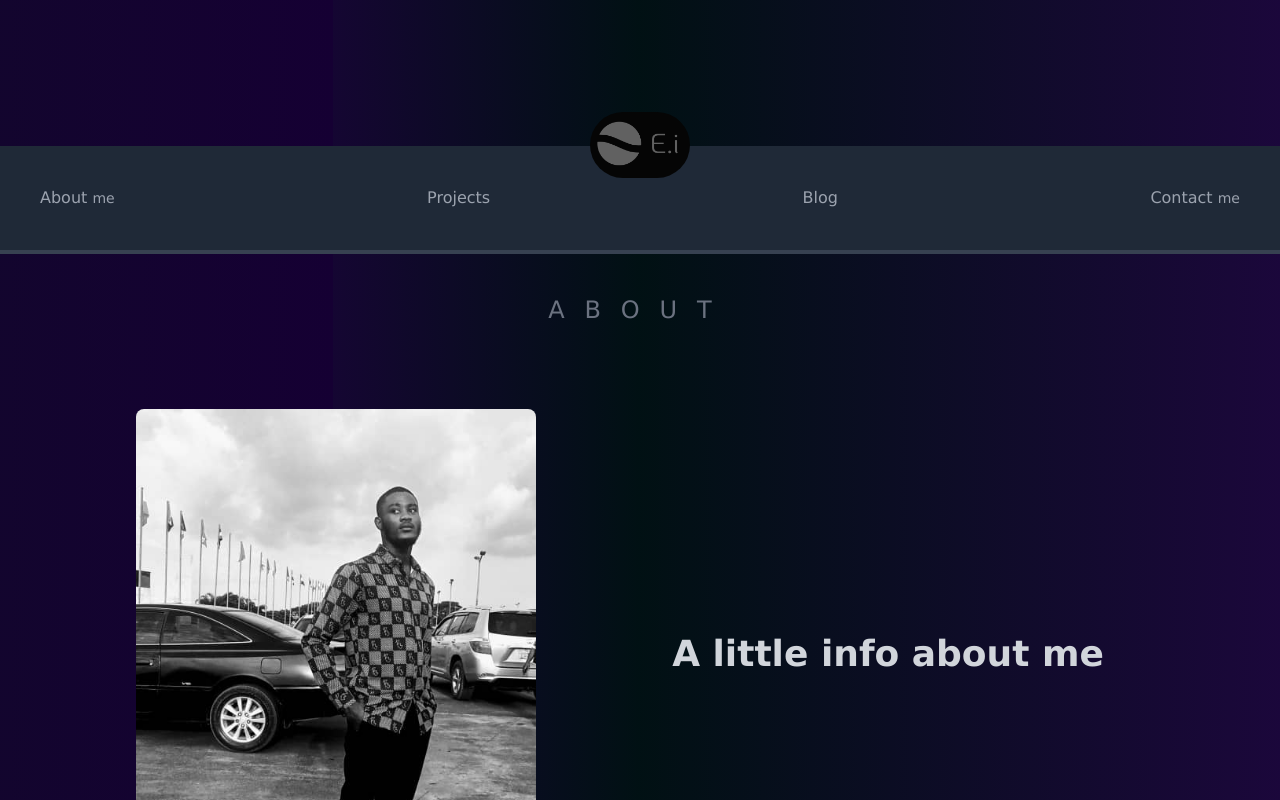
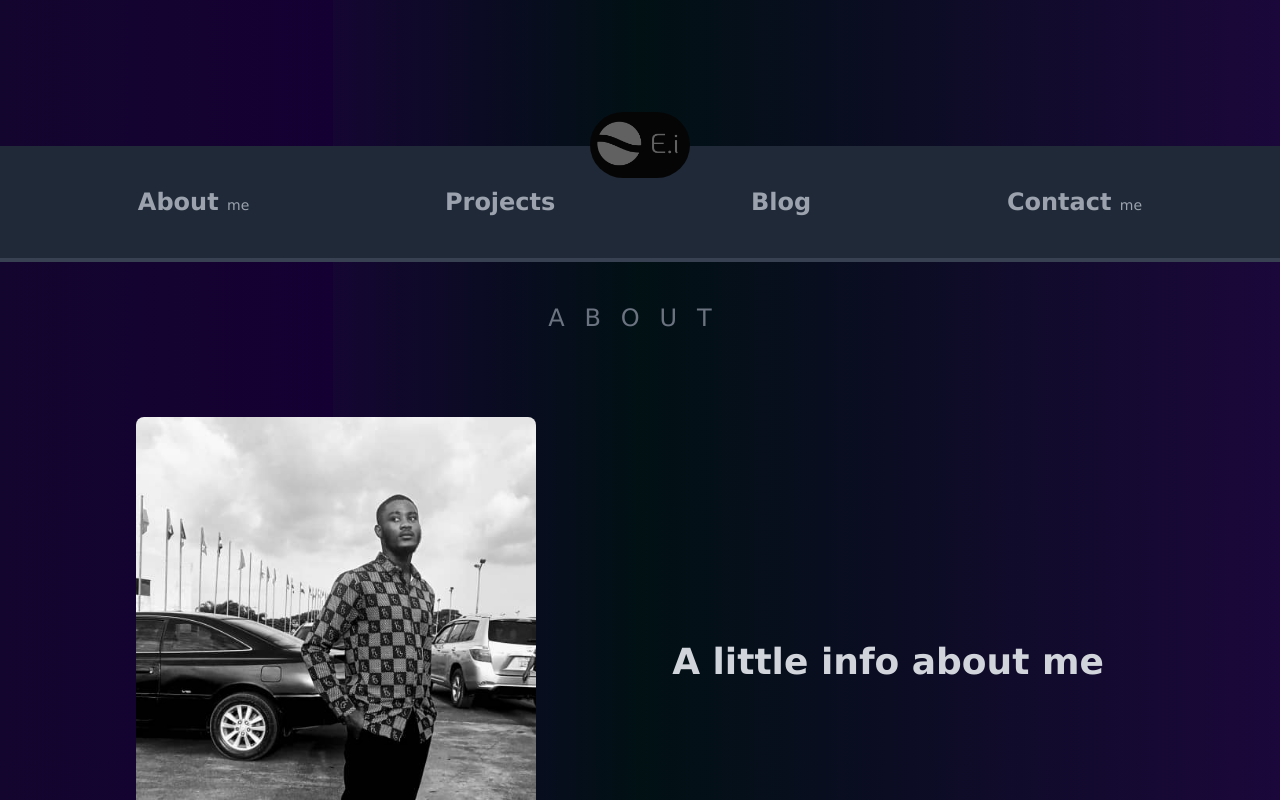
Before and after one commit to Emmanuel-Ingwe/Ei-portfoli0, a Next.js app: page /About in a window 1280 px wide. Shown: the top 800 px of the page. Built offline with nearby package versions, Linux system fonts and the light colour scheme.

Commit message:
nav justi..

```diff
--- a/src/pages/Header.tsx
+++ b/src/pages/Header.tsx
@@ -19,7 +19,7 @@ export default function Header({}: Props) {
 
 			<nav className='mt-20 bg-gray-800 border-emerald-950 p-10'>
 				<div className='flex'>
-					<ul className='flex flex-wrap w-full items-center justify-between text-1xl font-semi-bold text-gray-400'>
+					<ul className='flex flex-wrap w-full items-center justify-around text-1xl font-semi-bold text-gray-400 sm:text-2xl md:font-bold'>
 						<li className=''>
 							<Link href='/About'>
 								About <small className='text-sm font-extralight'>me</small>
@@ -33,7 +33,7 @@ export default function Header({}: Props) {
 						</li>
 						<li className=''>
 							<Link href='/contact'>
-								Contact <small className='text-sm'>me</small>
+								Contact <small className='text-sm font-extralight'>me</small>
 							</Link>
 						</li>
 					</ul>
```
